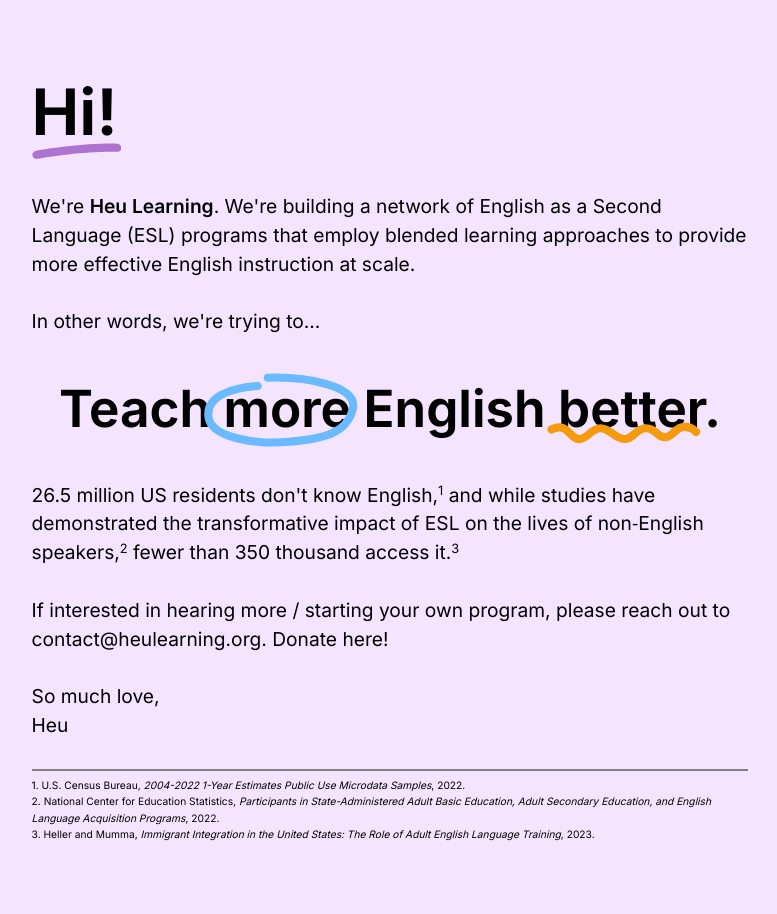
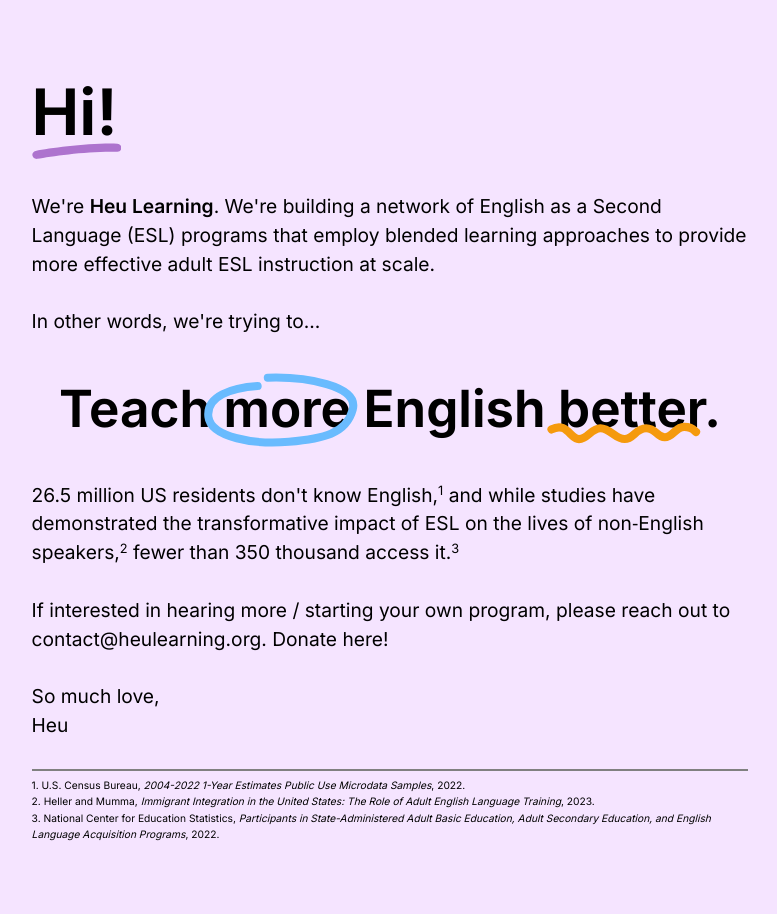
Before and after one commit to juliaying26/HeuLandingPage, a Next.js app in the folder frontend/: page / in a window 1280 px wide. Shown: the top 914 px of the page, without its empty margins (250-1027 px from the left). Built offline with nearby package versions, Linux system fonts and the light colour scheme.

Commit message:
small update

```diff
--- a/frontend/components/body.tsx
+++ b/frontend/components/body.tsx
@@ -4,7 +4,7 @@
 export default function Body() {
     return (
         <div className={styles.body}>
-            <div>We&apos;re <div className={styles.boldText}>Heu Learning</div>. We&apos;re building a network of English as a Second Language (ESL) programs that employ blended learning approaches to provide more effective English instruction at scale.</div>
+            <div>We&apos;re <div className={styles.boldText}>Heu Learning</div>. We&apos;re building a network of English as a Second Language (ESL) programs that employ blended learning approaches to provide more effective adult ESL instruction at scale.</div>
             <br></br>
             <div>In other words, we&apos;re trying to...</div>
             <br></br>
@@ -23,9 +23,8 @@
             <br></br>
             <hr className={styles.divider}></hr>
             <p id="fn1" className={styles.footnote_link}>1. <a href="https://data.census.gov/mdat/#/search?ds=ACSPUMS1Y2022&title=Age%20by%20year%20of%20entry%20of%20noncitizens" target="_blank" className={styles.footnote_link}>U.S. Census Bureau, <i>2004-2022 1-Year Estimates Public Use Microdata Samples</i>, 2022.</a></p>
-            <p id="fn2" className={styles.footnote_link}>2. <a href="https://nces.ed.gov/programs/digest/d22/tables/dt22_507.20.asp?current=yes" target="_blank" className={styles.footnote_link}>National Center for Education Statistics, <i>Participants in State-Administered Adult Basic Education, Adult Secondary Education, and English Language Acquisition Programs</i>, 2022.</a></p>
-            <p id="fn3" className={styles.footnote_link}>3. <a href="https://pubs.aeaweb.org/doi/pdfplus/10.1257/pol.20210336" target="_blank" className={styles.footnote_link}>Heller and Mumma, <i>Immigrant Integration in the United States: The Role of Adult English Language Training</i>, 2023.</a></p>
-
+            <p id="fn2" className={styles.footnote_link}>2. <a href="https://pubs.aeaweb.org/doi/pdfplus/10.1257/pol.20210336" target="_blank" className={styles.footnote_link}>Heller and Mumma, <i>Immigrant Integration in the United States: The Role of Adult English Language Training</i>, 2023.</a></p>
+            <p id="fn3" className={styles.footnote_link}>3. <a href="https://nces.ed.gov/programs/digest/d22/tables/dt22_507.20.asp?current=yes" target="_blank" className={styles.footnote_link}>National Center for Education Statistics, <i>Participants in State-Administered Adult Basic Education, Adult Secondary Education, and English Language Acquisition Programs</i>, 2022.</a></p>
         </div>
     );
 }
```
